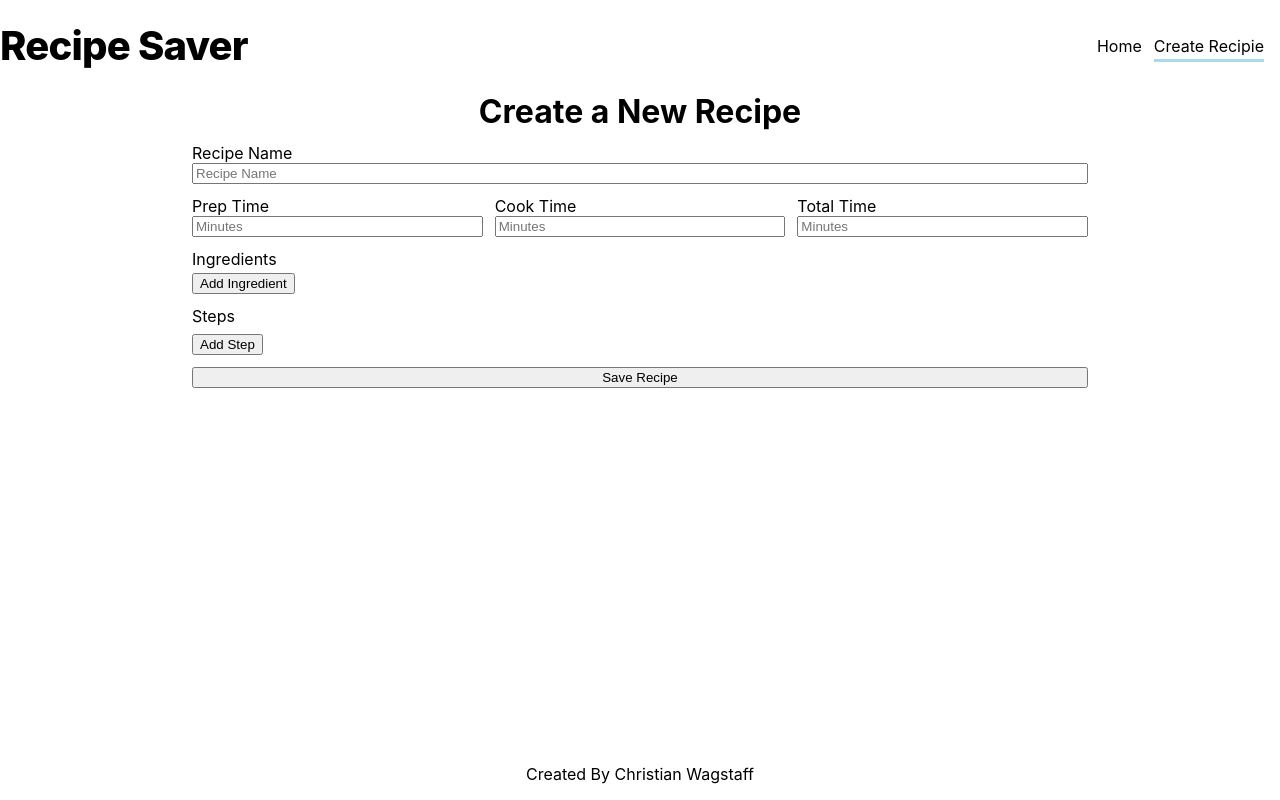
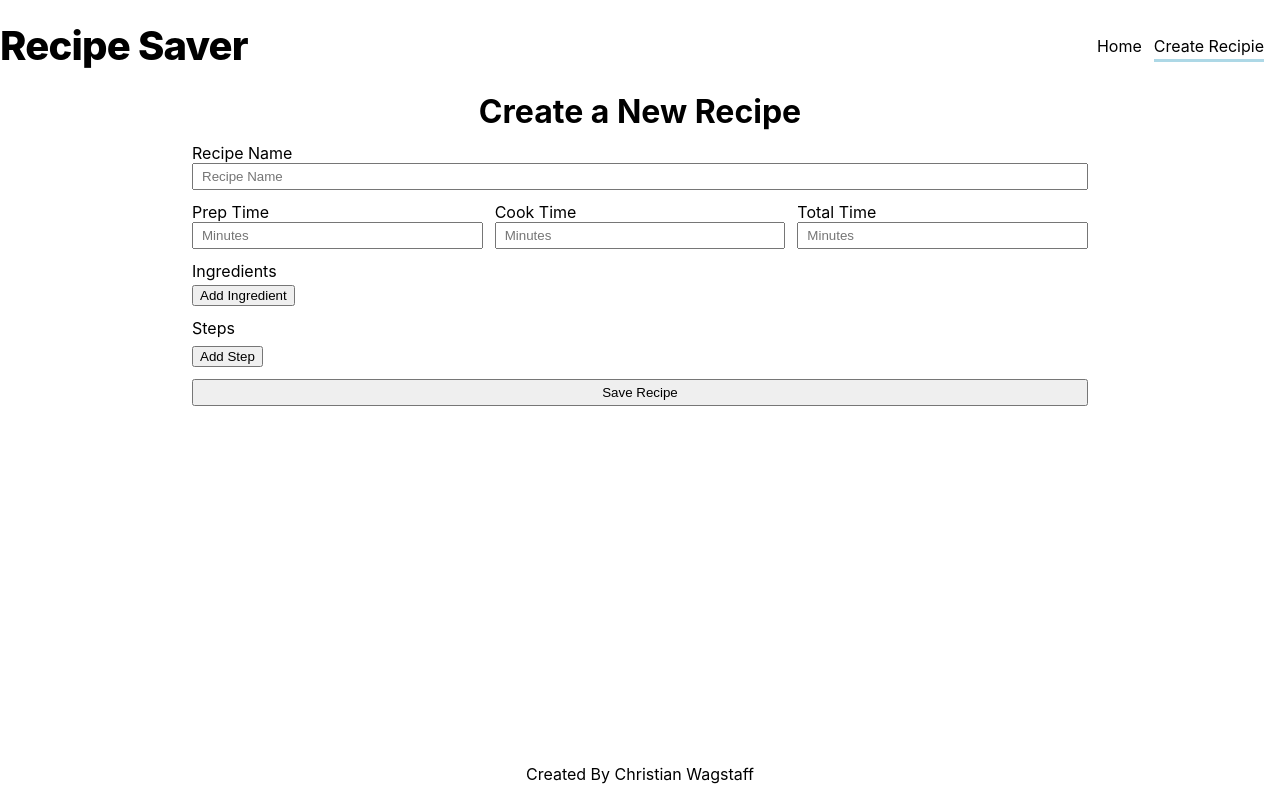
Before and after one commit to christianwagstaff/recipe_saver, a Next.js app: page /recipes/new in a window 1280 px wide. Built offline with nearby package versions, Linux system fonts and the light colour scheme.

Commit message:
Changed yield to disallow zero

```diff
--- a/styles/globals.css
+++ b/styles/globals.css
@@ -13,6 +13,10 @@ a {
   text-decoration: none;
 }
 
+input, select, textarea {
+  padding: .25rem .5rem;
+}
+
 *,
 *::after,
 *::before {
```
Also changed, not shown: components/Recipe.tsx (+5 -3 lines).
